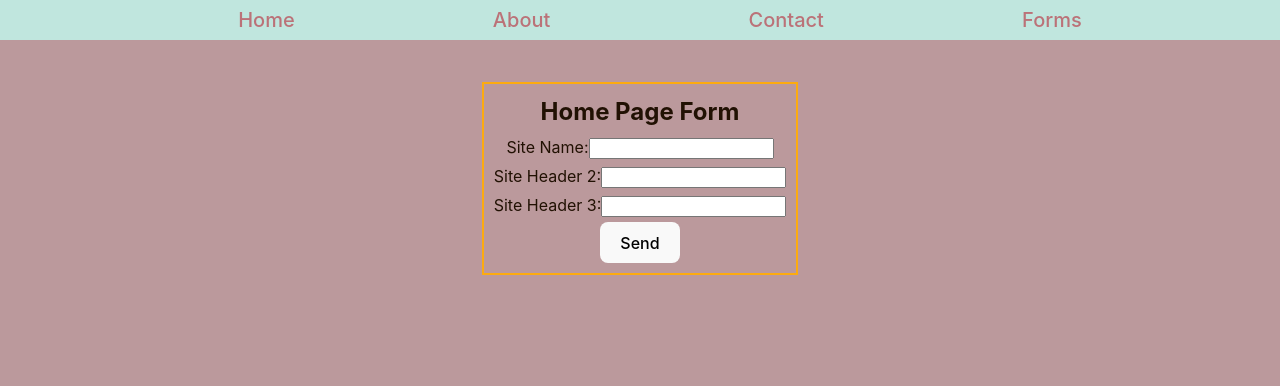
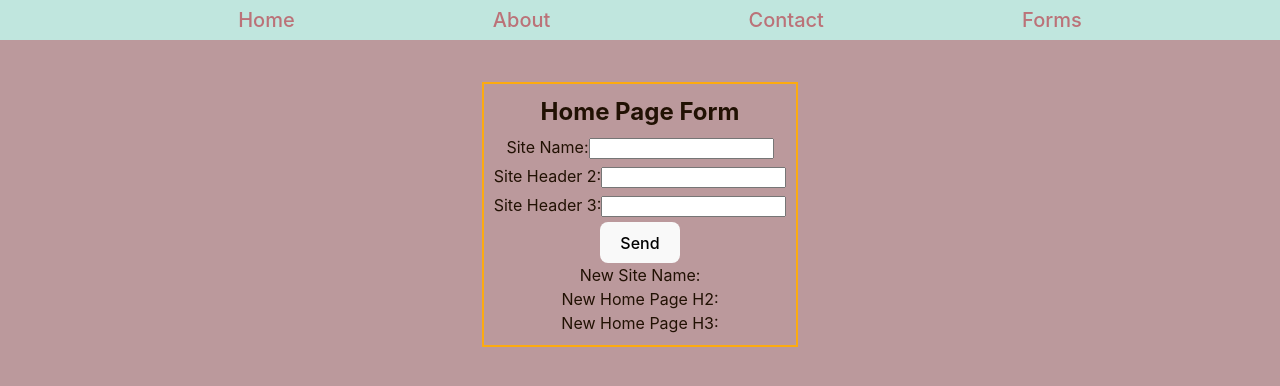
Before and after one commit to dylan12manley/JayaCo, a React (Vite) app: page /forms in a window 1280 px wide. Shown: the top 386 px of the page. Built offline with nearby package versions, Linux system fonts and the light colour scheme.

Commit message:
remove console logs and comments, add if statment to trigger alert

```diff
--- a/src/pages/Forms/HomeForm.jsx
+++ b/src/pages/Forms/HomeForm.jsx
@@ -6,25 +6,11 @@ export default function HomeForm() {
   const [siteH2, setSiteH2] = useState('');
   const [siteH3, setSiteH3] = useState('');
 
-  useEffect(() => {
-    console.log('siteName', siteName);
-    console.log('siteH2', siteH2);
-    console.log('siteH3', siteH3);
-  }, [siteName, siteH2, siteH3]);
-
   function handleSubmitHome(e) {
     e.preventDefault();
-    // if (e.target[0]?.value != '') setSiteName(e.target[0].value);
-    // if (e.target[1]?.value != '') setSiteH2(e.target[1]?.value);
-    // if (e.target[2]?.value != '') setSiteH3(e.target[2]?.value);
-
-    // console.log(
-    //   JSON.stringify({
-    //     siteName: e.target[0].value,
-    //     homePageH2: e.target[1]?.value,
-    //     homePageH3: e.target[2]?.value,
-    //   })
-    // );
+    if (e.target[0]?.value != '') setSiteName(e.target[0].value);
+    if (e.target[1]?.value != '') setSiteH2(e.target[1]?.value);
+    if (e.target[2]?.value != '') setSiteH3(e.target[2]?.value);
 
     fetch('http://localhost:4000/homePage', {
       method: 'POST',
@@ -39,14 +25,11 @@ export default function HomeForm() {
     })
       .then((response) => {
         console.log(response);
-      })
-      .then((data) => {
-        // Handle the response data
-        console.log(data);
-        alert('posted to api!');
+        if ((response.stats = 200)) {
+          alert('Data has been successfully added to the database.');
+        }
       })
       .catch((error) => {
-        // Handle any errors
         console.error(error);
       });
   }
@@ -81,6 +64,11 @@ export default function HomeForm() {
       <div className='form-input'>
         <button type='submit'>Send</button>
       </div>
+      <div className='results-preview'>
+        <span>New Site Name: {siteName}</span>
+        <span>New Home Page H2: {siteH2}</span>
+        <span>New Home Page H3: {siteH3}</span>
+      </div>
     </form>
   );
 }
```
